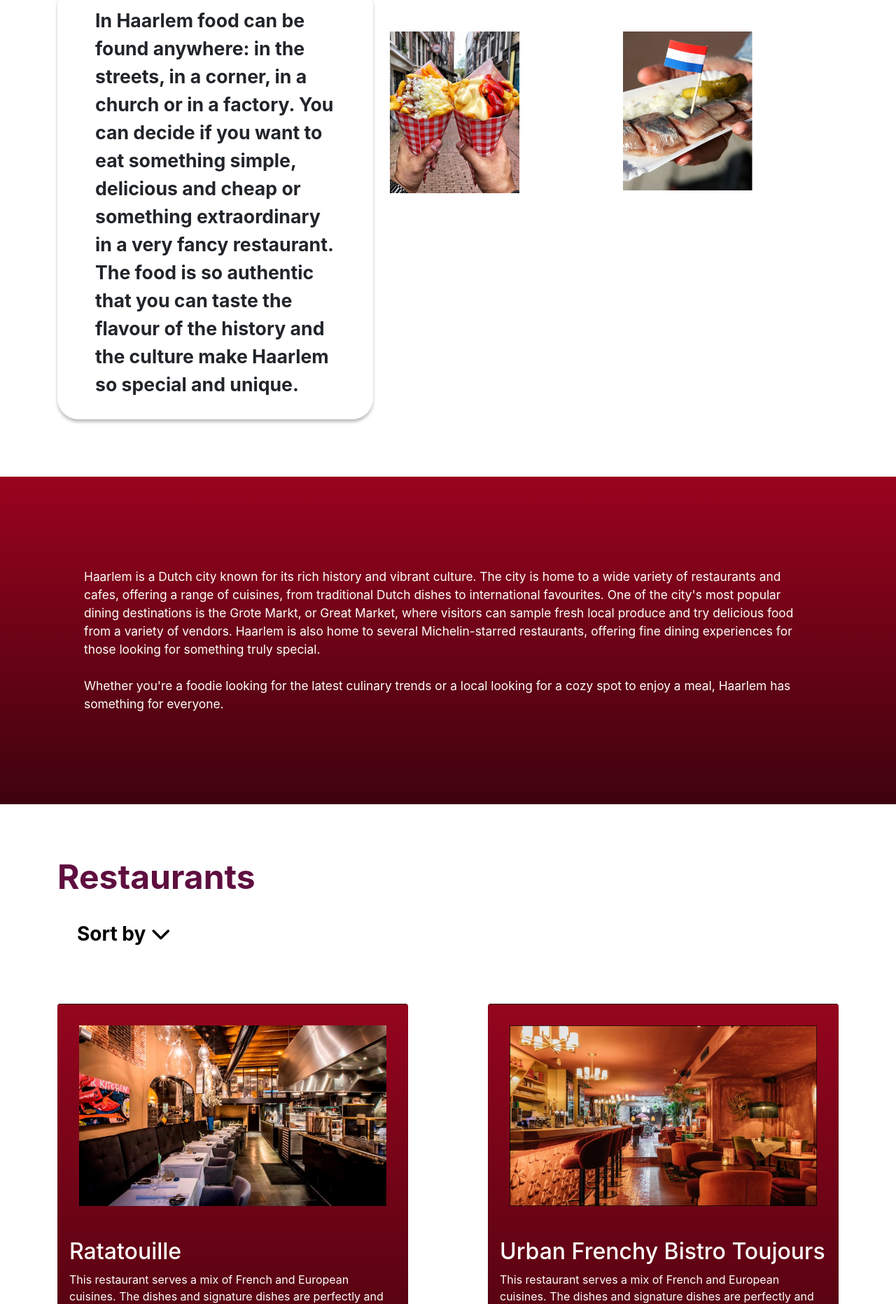
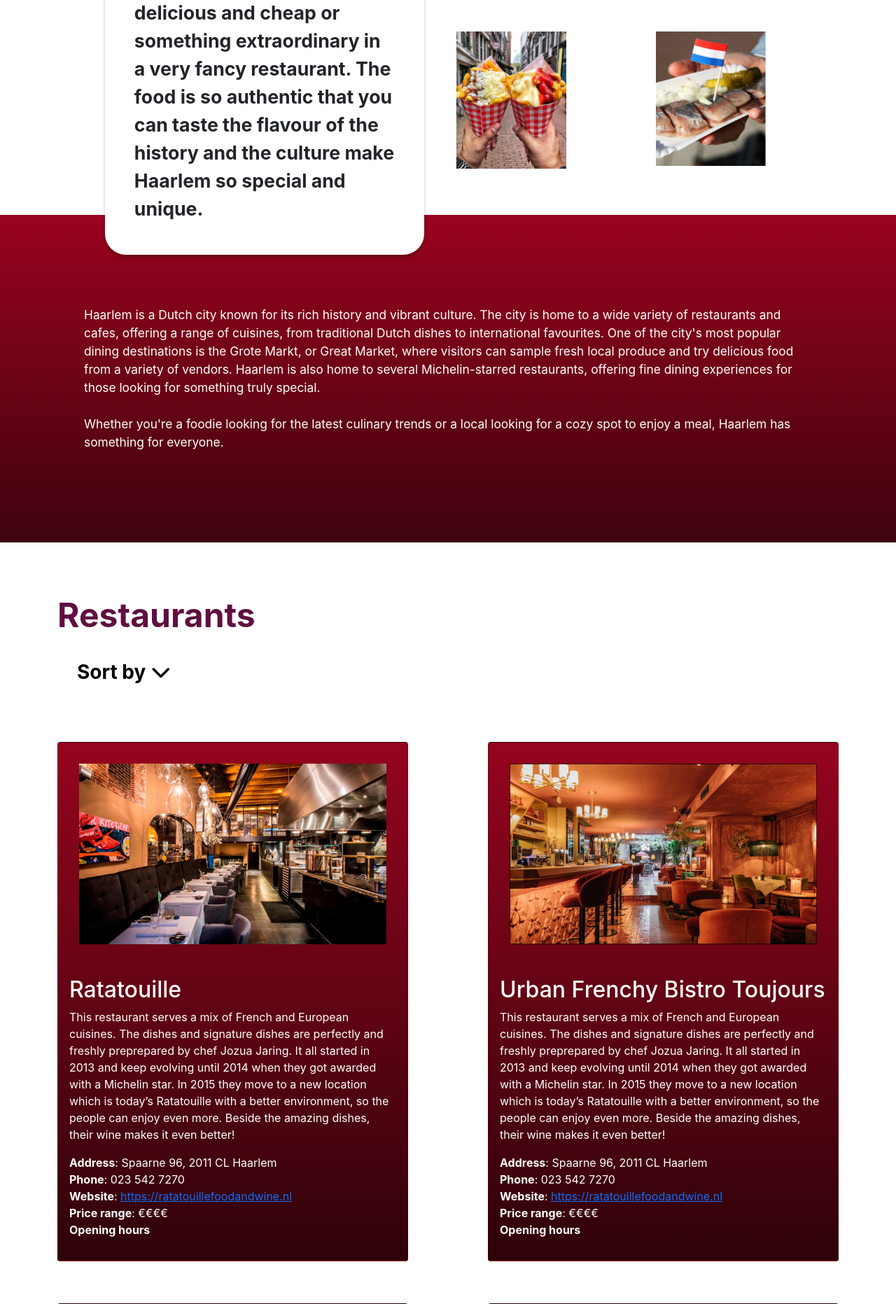
Before and after one commit to JunYuiFeng/HaarlemFestival-Website-Project, a PHP site: page /visithaarlem/food in a window 1280 px wide. Shown: the part 1214-3077 px from the top of the page at 70% size. Run offline with PHP 8.4, Linux system fonts and the light colour scheme; some libraries are stand-ins or nearby versions; some web fonts are replaced.

Commit message:
logincontroller update; yummie and food page update; festival overview yummie button clickable; loginservice added; usersrepository added

```diff
--- a/app/public/css/style.css
+++ b/app/public/css/style.css
@@ -214,6 +214,23 @@ footer #envelopeImg {
   height: auto;
 }
 
+.foodpageWelcomeSection {
+  position: relative;
+}
+.foodpageWelcomeSection .foodPageMsgBox {
+  width: 40%;
+  top: 70%;
+  left: 7%;
+  background: #ffffff;
+  box-shadow: 0px 4px 4px rgba(0, 0, 0, 0.25);
+  border-radius: 30px;
+  position: absolute;
+}
+.foodpageWelcomeSection .foodPageMsgBox p {
+  font-size: 20pt;
+  padding: 30px;
+}
+
 #FoodIntroSubImage {
   margin-top: 66px;
 }
--- a/app/public/css/style.scss
+++ b/app/public/css/style.scss
@@ -220,6 +220,23 @@ footer {
 }
 
 //===========================================================Food Page=========================================================================
+.foodpageWelcomeSection {
+  position: relative;
+  .foodPageMsgBox {
+    width: 40%;
+    top: 70%;
+    left: 7%;
+    background: #ffffff;
+    box-shadow: 0px 4px 4px rgba(0, 0, 0, 0.25);
+    border-radius: 30px;
+    position: absolute;
+    p {
+      font-size: 20pt;
+      padding: 30px;
+    }
+  }
+}
+
 #FoodIntroSubImage {
   margin-top: 66px;
 }
@@ -254,16 +271,6 @@ footer {
     font-size: 48px;
     line-height: normal;
     text-shadow: 0px 4px 4px rgba(0, 0, 0, 0.25);
-  }
-}
-
-.foodPageMsgBox {
-  background: #ffffff;
-  box-shadow: 0px 4px 4px rgba(0, 0, 0, 0.25);
-  border-radius: 30px;
-  p {
-    font-size: 20pt;
-    padding: 30px;
   }
 }
 
@@ -321,9 +328,8 @@ footer {
 //======Yummie=======
 .yummieWelcomeParagraph {
   background: linear-gradient(180deg, #9A031E 0%, #3E030E 100%);
-  {
-
-  }
+  overflow-x: 100%;
+  color: white;
 }
 
 //visit haarlem for history page start
--- a/app/public/index.php
+++ b/app/public/index.php
@@ -1,6 +1,6 @@
 <?php
 require __DIR__ . '/../routers/patternrouter.php';
-//session_start();
+session_start();
 
 $uri = trim($_SERVER['REQUEST_URI'], '/');
 
--- a/app/views/festival/overview.php
+++ b/app/views/festival/overview.php
@@ -49,7 +49,7 @@
             <div class="col-12 event">
                 <img src="/img/YummyFestival.png" alt="Yummy Festival Image" class="img-fluid">
                 <div class="eventName">
-                <h1>Yummy!</h1>
+                <h1 onclick="location.href='/festival/yummie'">Yummie!</h1>
             </div>
             </div>
             <div class="col-12 description yummy">
--- a/app/views/visithaarlem/food.php
+++ b/app/views/visithaarlem/food.php
@@ -22,23 +22,21 @@
             <h2>for food</h2>
         </div>
 
-        <div class="row">
+        <div class="row foodpageWelcomeSection">
             <img src="/img/VisitHaarlemFood1.jpg" alt="VisitHaarlemFood1">
-        </div>
-
-        <div class="row">
-            <div class="col-5">
-                <div class="container foodPageMsgBox">
+            <div class="container foodPageMsgBox">
                     <p><b>In Haarlem food can be found anywhere: in the streets, in a corner, in a church or in a factory.
                         You can decide if you want to eat something simple, delicious and cheap or something extraordinary in a very fancy restaurant.
                         The food is so authentic that you can taste the flavour of the history and the culture make Haarlem so special and unique.</b> </p>
                 </div>
+        </div>
 
-            </div>
-            <div class="col">
+        <div class="row">
+            <div class="col-6"></div>
+            <div class="col-3">
                 <img src="/img/VisitHaarlemFood_Fries.jpg" alt="VisitHaarlemFood_Fries" id="FoodIntroSubImage" width="60%">
             </div>
-            <div class="col">
+            <div class="col-3">
                 <img src="/img/VisitHaarlemFood_Haring.jpg" alt="VisitHaarlemFood_Haring" id="FoodIntroSubImage" width="60%">
             </div>
         </div>
```
Also changed, not shown: other parts of app/public/css/style.css (+28 -12 lines), app/controllers/LoginPageController.php (deleted, +0 -29 lines), app/controllers/logincontroller.php (added, +62 -0 lines), app/services/loginservice.php (added, +33 -0 lines), app/views/festival/yummie.php (+17 -7 lines), app/repositories/usersrepository.php (added), 1 other file.
